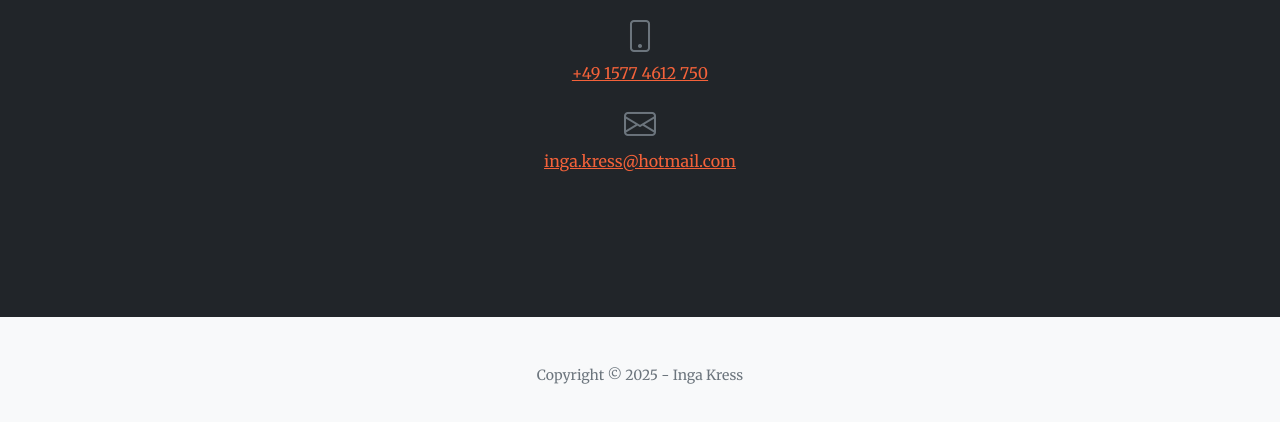
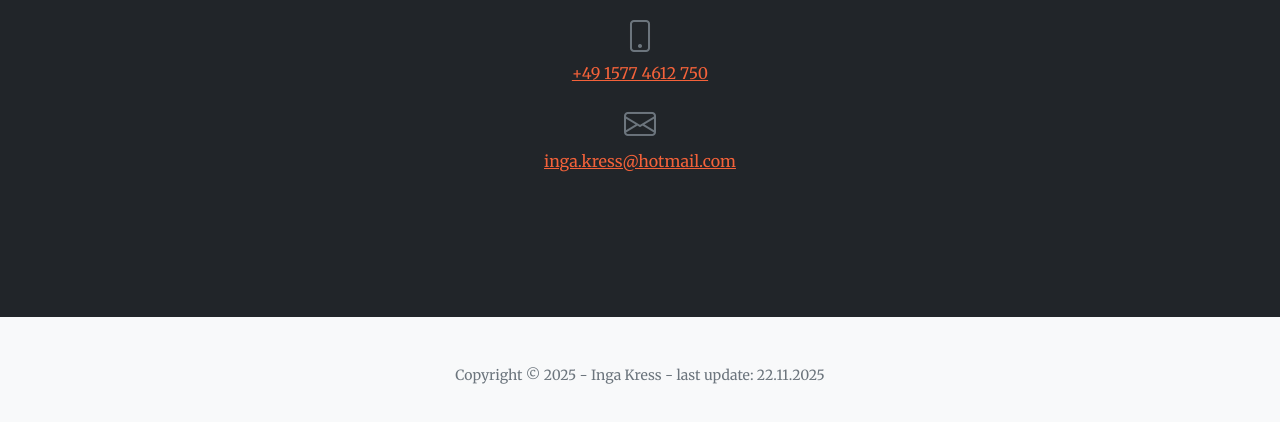
Before and after one commit to Inga07/IJFD-NZ, a plain HTML site: page index.html in a window 1280 px wide. Shown: the part 4559-4981 px from the top of the page. Drawn offline with nearby package versions, Linux system fonts and the light colour scheme; some packages are replaced by stand-ins of ours; a script that the page names is missing.

Commit message:
Refactor index.html structure and content
Updated the content and structure of the index.html file, including navigation, sections, and footer.

```diff
--- a/index.html
+++ b/index.html
@@ -231,7 +231,7 @@
 
         <!-- Footer-->
         <footer class="bg-light py-5">
-            <div class="container px-4 px-lg-5"><div class="small text-center text-muted">Copyright &copy; 2025 - Inga Kress</div></div>
+            <div class="container px-4 px-lg-5"><div class="small text-center text-muted">Copyright &copy; 2025 - Inga Kress - last update: 22.11.2025</div></div>
         </footer>
         <!-- Bootstrap core JS-->
         <script src="https://cdn.jsdelivr.net/npm/bootstrap@5.2.3/dist/js/bootstrap.bundle.min.js"></script>
```
